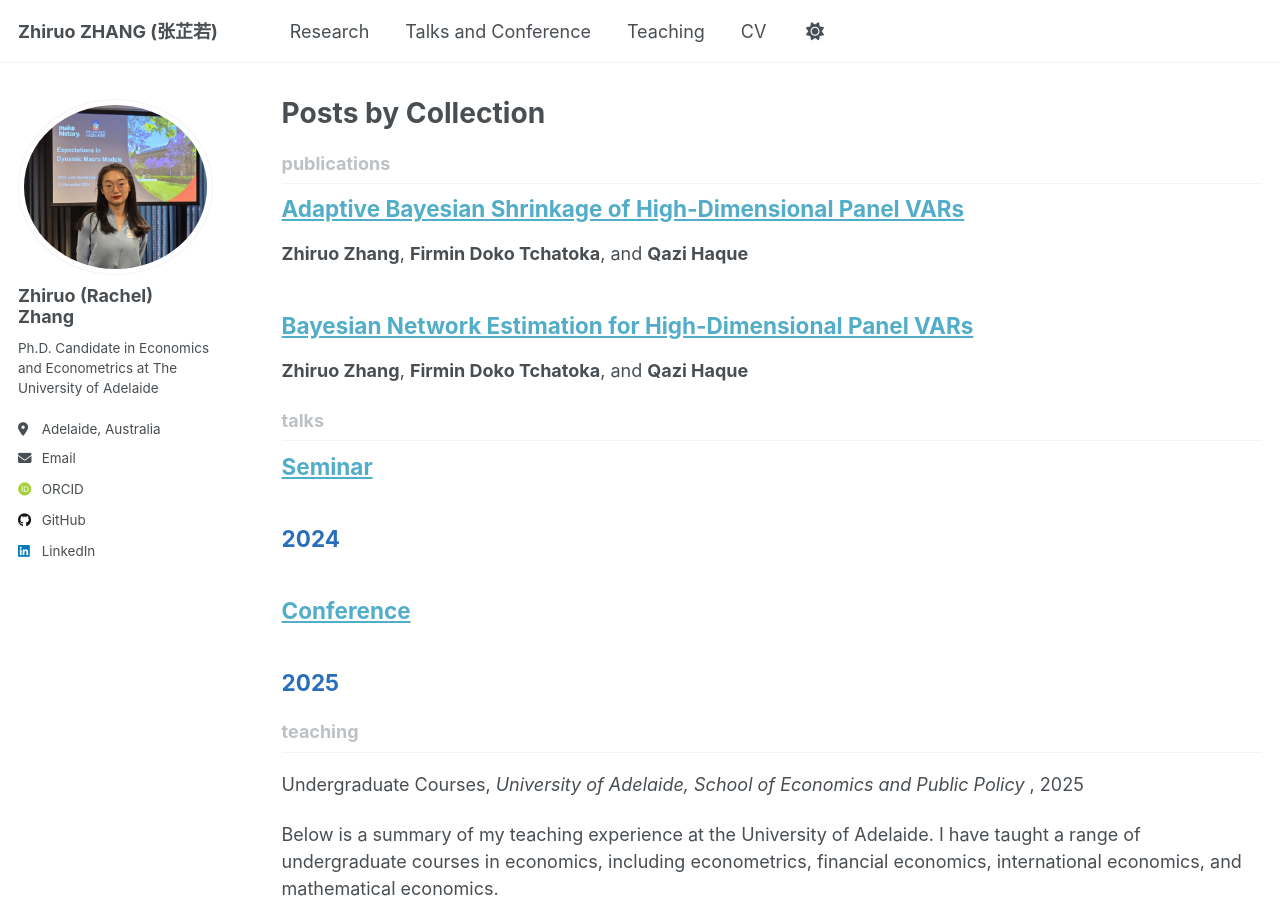
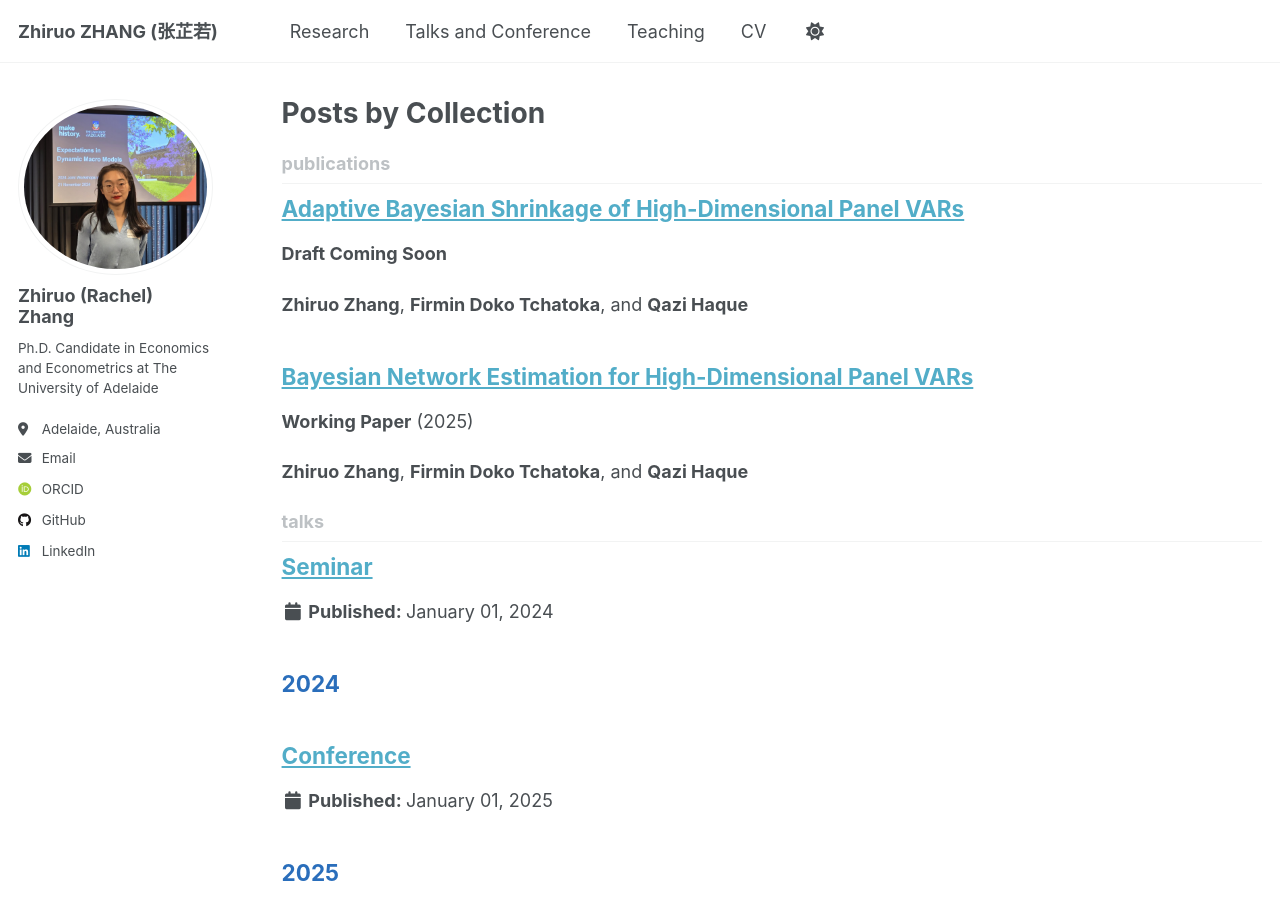
Before and after one commit to zhiruozzr/zhiruozzr.github.io, a Jekyll site: the page built from _pages/collection-archive.html, in a window 1280 px wide and 900 px high. Built offline with Jekyll 4.4.1, drawn with Linux system fonts in a browser that asks for light colours; some web fonts are replaced; a script that is not in the unit is left out.

Commit message:
Update archive-single.html

```diff
--- a/_includes/archive-single.html
+++ b/_includes/archive-single.html
@@ -47,43 +47,34 @@
         {% if post.date %}, {{ post.date | date: "%Y" }}{% endif %}
       </p>
 
-{% elsif page.collection == "publications" and page.status %}
+{% elsif post.collection == 'publications' %}
 
- {%- comment -%}
-    特殊处理 publications：根据 status 显示 Working Paper / Draft 等
-  {%- endcomment -%}
-  {% if page.status == "Working Paper" %}
-    <p class="page__date">
-      <strong><i class="fa fa-fw fa-file-alt" aria-hidden="true"></i>Working Paper</strong>
-      {% if page.date %} ({{ page.date | date: "%Y" }}){% endif %}
-    </p>
-  {% elsif page.status == "Draft" %}
-    <p class="page__date">
-      <strong><i class="fa fa-fw fa-file-alt" aria-hidden="true"></i>Draft – Available Upon Request</strong>
-    </p>
-  {% elsif page.status == "Coming Soon" %}
-    <p class="page__date">
-      <strong><i class="fa fa-fw fa-file-alt" aria-hidden="true"></i>Draft Coming Soon</strong>
-    </p>
+  {% if post.status == "Working Paper" %}
+      <p><strong>Working Paper</strong> ({{ post.date | date: "%Y" }})</p>
+
+  {% elsif post.status == "Draft" %}
+      <p><strong>Draft – Available Upon Request</strong></p>
+
+  {% elsif post.status == "Coming Soon" %}
+      <p><strong>Draft Coming Soon</strong></p>
+
   {% else %}
-    <p class="page__date">
-      <strong><i class="fa fa-fw fa-calendar" aria-hidden="true"></i>{{ site.data.ui-text[site.locale].date_label | default: "Published:" }}</strong>
-      {% if page.date %}<time datetime="{{ page.date | date_to_xmlschema }}">{{ page.date | date: "%B %d, %Y" }}</time>{% endif %}
-    </p>
+      <p>Published in <i>{{ post.venue }}</i>, {{ post.date | date: "%Y" }}</p>
   {% endif %}
 
-{% elsif page.modified %}
-  <p class="page__date">
-    <strong><i class="fa fa-fw fa-calendar" aria-hidden="true"></i>Date:</strong>
-    <time datetime="{{ page.modified | date: "%Y-%m-%d" }}">{{ page.modified | date: "%B %d, %Y" }}</time>
-  </p>
 
-{% elsif page.date %}
-  <p class="page__date">
-    <strong><i class="fa fa-fw fa-calendar" aria-hidden="true"></i>{{ site.data.ui-text[site.locale].date_label | default: "Published:" }}</strong>
-    <time datetime="{{ page.date | date_to_xmlschema }}">{{ page.date | date: "%B %d, %Y" }}</time>
-  </p>
-{% endif %}
+    {% elsif post.date %}
+      <p class="page__date">
+        <strong>
+          <i class="fa fa-fw fa-calendar" aria-hidden="true"></i>
+          {{ site.data.ui-text[site.locale].date_label | default: "Published:" }}
+        </strong>
+        <time datetime="{{ post.date | date_to_xmlschema }}">
+          {{ post.date | date: "%B %d, %Y" }}
+        </time>
+      </p>
+    {% endif %}
+
 
     {% if post.excerpt and site.read_more != 'enabled' %}
     <p class="archive__item-excerpt" itemprop="description">{{ post.excerpt | markdownify }}</p>
```
